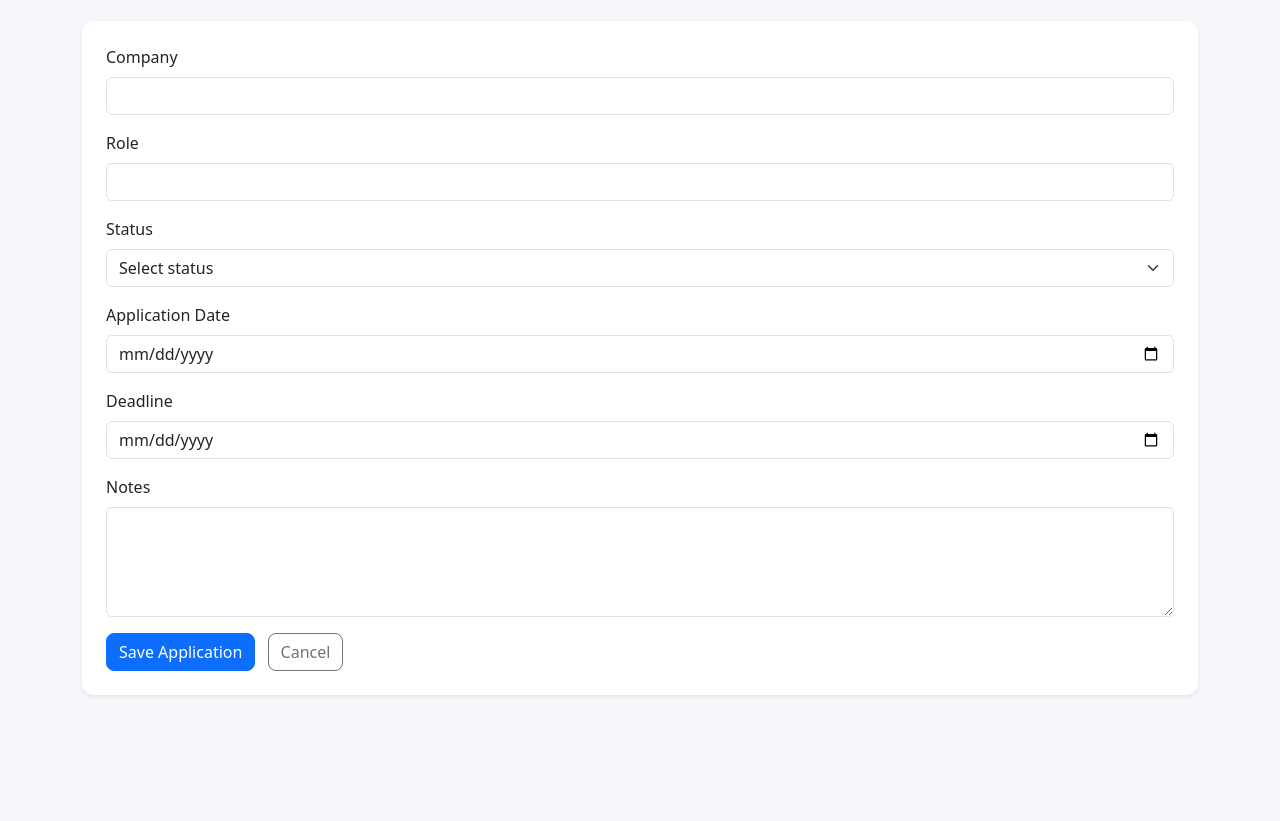
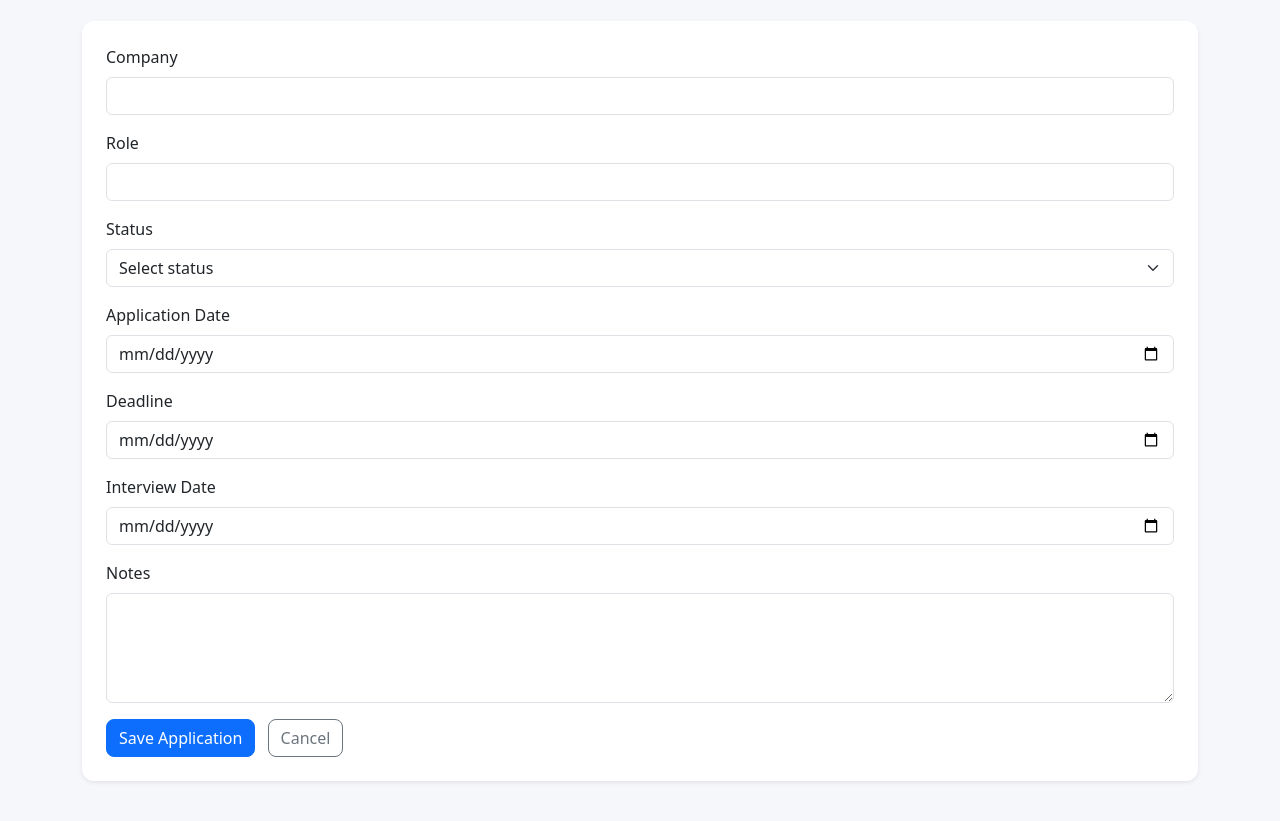
Before and after one commit to abl0149/CareerTrack, a website: page add-application.html in a window 1280 px wide. Shown: the part 187-1008 px from the top of the page. Before the commit the page ends 930 px from the top, so only its background shows below. Drawn offline with nearby package versions, Linux system fonts and the light colour scheme.

Commit message:
Add interview date fields to application forms

```diff
--- a/add-application.html
+++ b/add-application.html
@@ -83,6 +83,15 @@
         </div>
 
         <div class="mb-3">
+          <label for="interviewDate" class="form-label">Interview Date</label>
+          <input
+            type="date"
+            class="form-control"
+            id="interviewDate"
+          >
+        </div>
+
+        <div class="mb-3">
           <label for="notes" class="form-label">Notes</label>
           <textarea
             id="notes"
```
Also changed, not shown: edit-application.html (+9 -0 lines).
